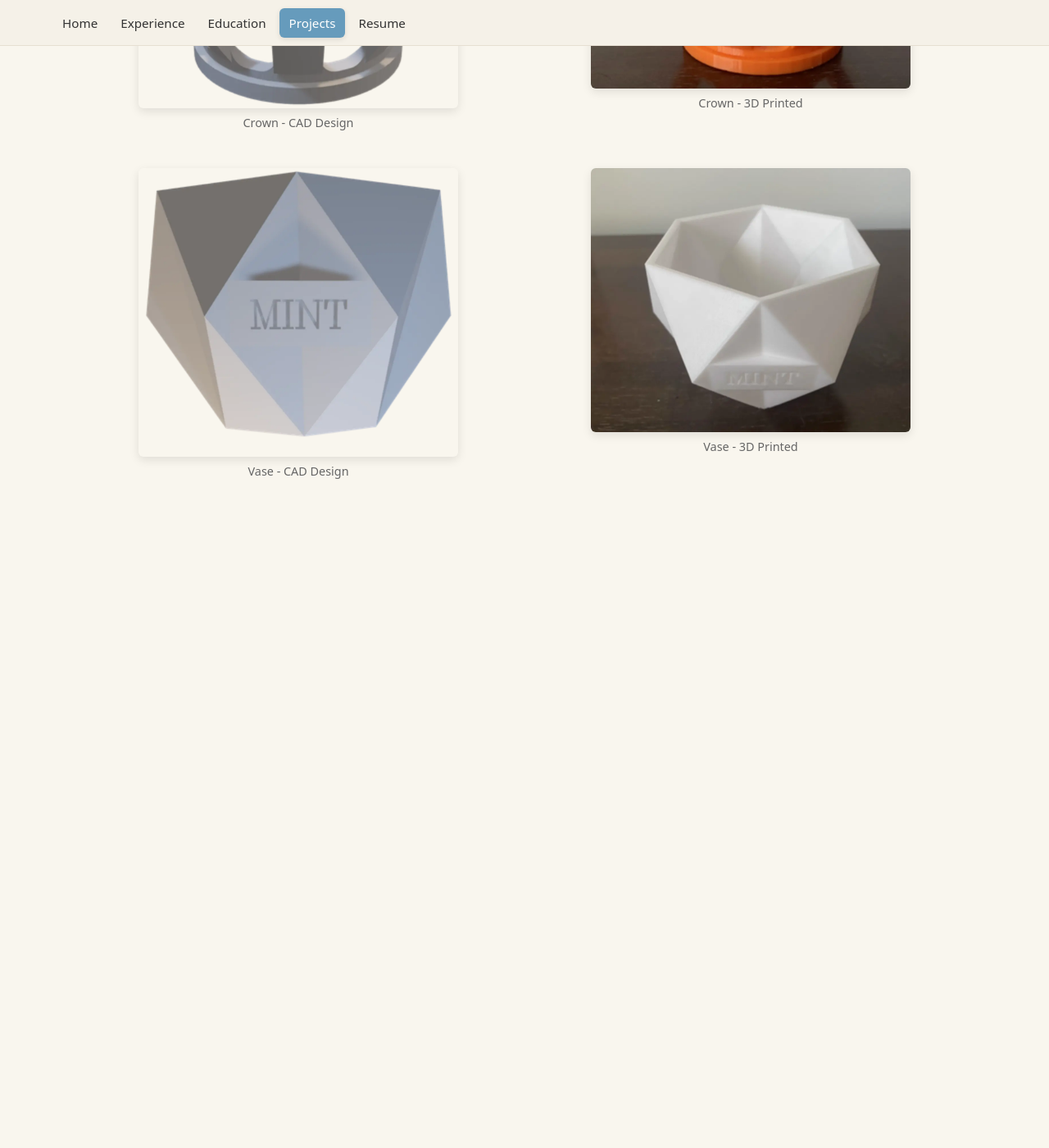
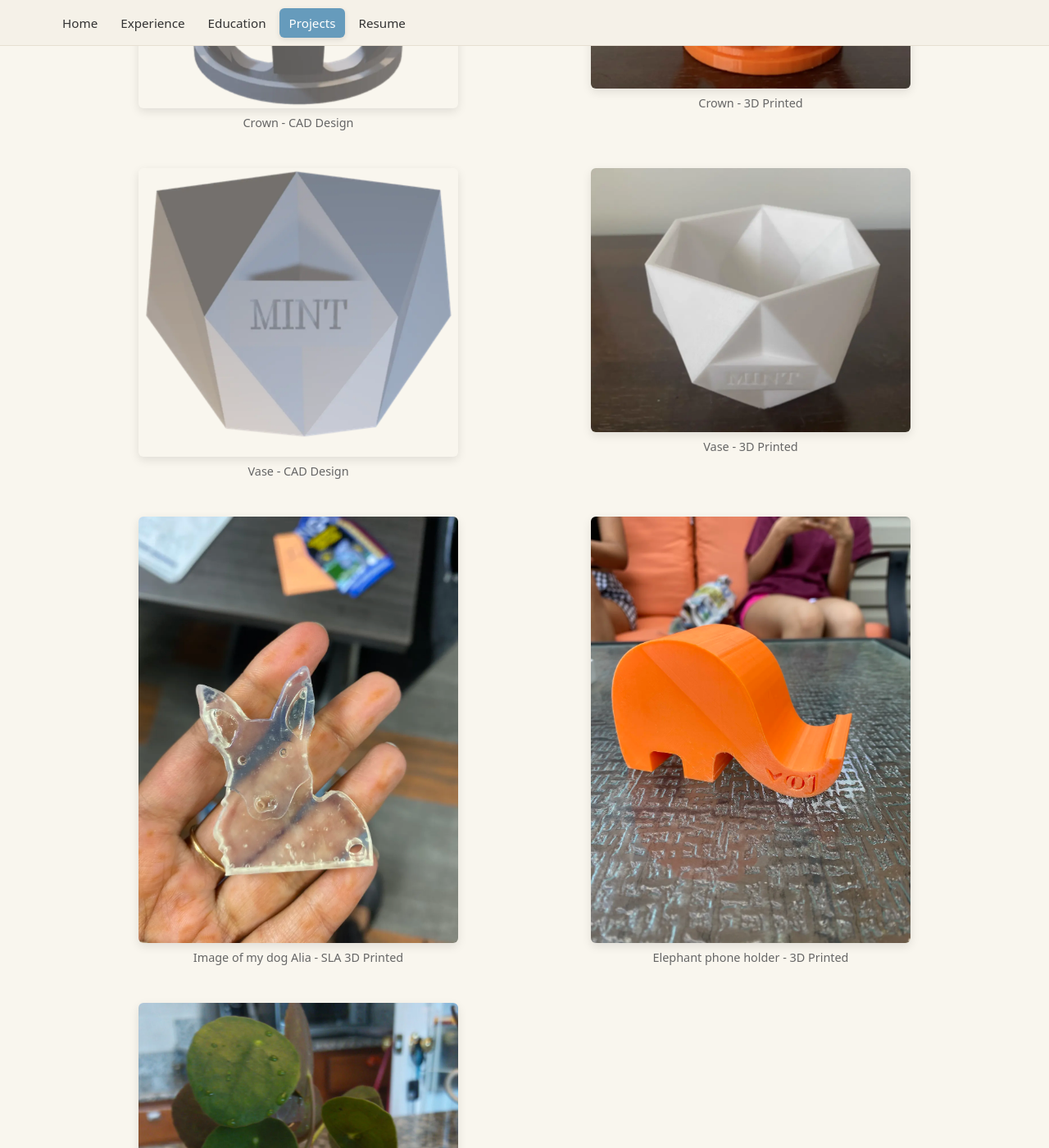
Before and after one commit to nikitamanjuluri/nikitamanjuluri.github.io, a Jekyll site: the page built from _projects/nikitaprints.md, in a window 1280 px wide and 1400 px high, scrolled down 948 px. Shown: the whole window at 82% size. Built offline with Jekyll 4.4.1, drawn with Linux system fonts in a browser that asks for light colours; before the commit the page ends 1546 px from its top, so only the background shows below that; some of the changed text lies outside the part shown.

Commit message:
Add 3d print images.

```diff
--- a/_projects/nikitaprints.md
+++ b/_projects/nikitaprints.md
@@ -44,3 +44,21 @@ Designed and printed a variety of functional prints for myself, including plante
     <p style="text-align: center; margin-top: 0.5rem; color: #666; font-size: 0.9rem;">Vase - 3D Printed</p>
   </div>
 </div>
+
+<div style="display: grid; grid-template-columns: 1fr 1fr; gap: 2rem; margin: 2rem 0;">
+  <div>
+    <img src="/assets/images/projects/nikitaprints/Alia-560w.webp" srcset="/assets/images/projects/nikitaprints/Alia-280w.webp 280w, /assets/images/projects/nikitaprints/Alia-560w.webp 560w, /assets/images/projects/nikitaprints/Alia-1120w.webp 1120w" alt="Alia" style="width: 75%; border-radius: 6px; box-shadow: 0 4px 12px rgba(0,0,0,0.1); margin: 0 auto; display: block;">
+    <p style="text-align: center; margin-top: 0.5rem; color: #666; font-size: 0.9rem;">Image of my dog Alia - SLA 3D Printed</p>
+  </div>
+  <div>
+    <img src="/assets/images/projects/nikitaprints/elephant-560w.webp" srcset="/assets/images/projects/nikitaprints/elephant-280w.webp 280w, /assets/images/projects/nikitaprints/elephant-560w.webp 560w, /assets/images/projects/nikitaprints/elephant-1120w.webp 1120w" alt="Elephant" style="width: 75%; border-radius: 6px; box-shadow: 0 4px 12px rgba(0,0,0,0.1); margin: 0 auto; display: block;">
+    <p style="text-align: center; margin-top: 0.5rem; color: #666; font-size: 0.9rem;">Elephant phone holder - 3D Printed</p>
+  </div>
+</div>
+
+<div style="display: grid; grid-template-columns: 1fr 1fr; gap: 2rem; margin: 2rem 0;">
+  <div>
+    <img src="/assets/images/projects/nikitaprints/elephant_with_plants-560w.webp" srcset="/assets/images/projects/nikitaprints/elephant_with_plants-280w.webp 280w, /assets/images/projects/nikitaprints/elephant_with_plants-560w.webp 560w, /assets/images/projects/nikitaprints/elephant_with_plants-1120w.webp 1120w" alt="Elephant with Plants" style="width: 75%; border-radius: 6px; box-shadow: 0 4px 12px rgba(0,0,0,0.1); margin: 0 auto; display: block;">
+    <p style="text-align: center; margin-top: 0.5rem; color: #666; font-size: 0.9rem;">Elephant planter - 3D Printed</p>
+  </div>
+</div>
--- a/assets/css/site.css
+++ b/assets/css/site.css
@@ -68,9 +68,9 @@ img{max-width:100%;height:auto}
   object-position: center;
 }
 
-/* Shift nikitaprints thumbnail crop to the left */
+/* Center nikitaprints thumbnail */
 .project-card[data-project="nikita-s-prints-and-shop"] .project-image img {
-  object-position: left center;
+  object-position: center;
 }
 
 .project-meta {
```
Also changed, not shown: other parts of _projects/nikitaprints.md (+1 -1 lines), assets/images/projects/nikitaprints/Alia-1120w.webp (added), assets/images/projects/nikitaprints/Alia-280w.webp (added), assets/images/projects/nikitaprints/Alia-560w.webp (added), assets/images/projects/nikitaprints/elephant-1120w.webp (added), assets/images/projects/nikitaprints/elephant-280w.webp (added), assets/images/projects/nikitaprints/elephant-560w.webp (added), assets/images/projects/nikitaprints/elephant_with_plants-1120w.webp (added), assets/images/projects/nikitaprints/elephant_with_plants-280w.webp (added), assets/images/projects/nikitaprints/elephant_with_plants-560w.webp (added), assets/images/projects/nikitaprints/nikita_logo-1120w.webp (added), assets/images/projects/nikitaprints/nikita_logo-280w.webp (added), assets/images/projects/nikitaprints/nikita_logo-560w.webp (added), 1 other file.
